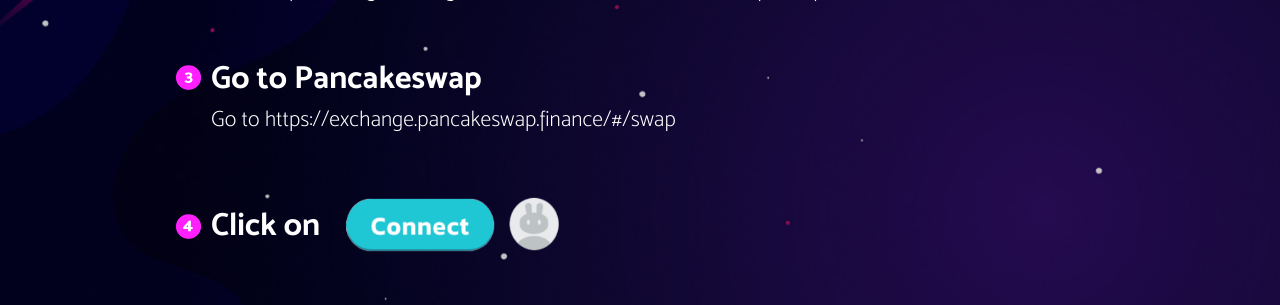
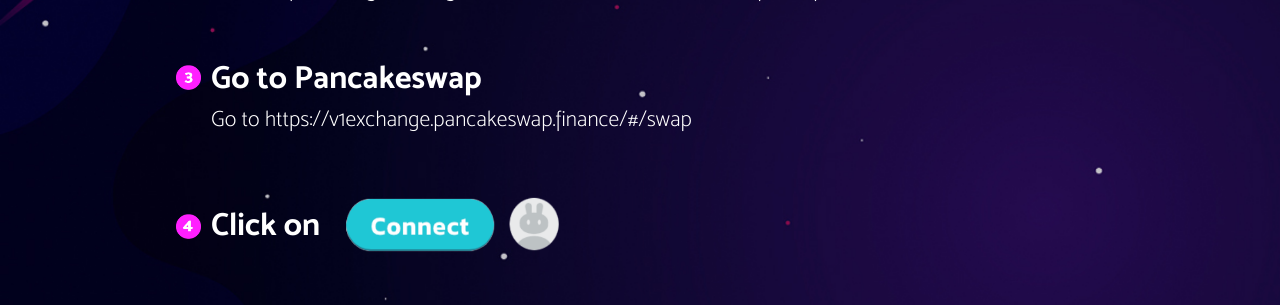
Before and after one commit to safegalaxy/SafeGalaxyWebsite, a Python web app: template resources/templates/pages/how_to_buy.html in a window 1280 px wide. Shown: the part 439-744 px from the top of the page. Run offline with Jinja, Linux system fonts and the light colour scheme; the template is opened without the code that fills it, so the values that code supplies are empty; some libraries are stand-ins or nearby versions.

Commit message:
changes how to buy

```diff
--- a/resources/templates/pages/how_to_buy.html
+++ b/resources/templates/pages/how_to_buy.html
@@ -38,7 +38,7 @@
                         <h1 class="font-text-bold how-to-buy-text">Go to Pancakeswap</h1>
                     </div>
                     <div class="col-sm-12" style="margin-left: 35px;">
-                        <h1 class="font-text sub-header-main-blocks-sm">Go to https://exchange.pancakeswap.finance/#/swap</h1>
+                        <h1 class="font-text sub-header-main-blocks-sm">Go to https://v1exchange.pancakeswap.finance/#/swap</h1>
                     </div>
                 </div>
             </div>
```
